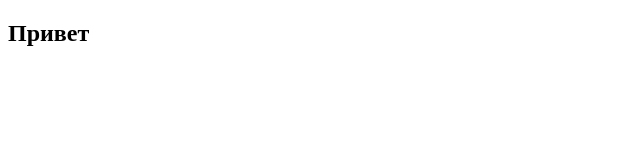
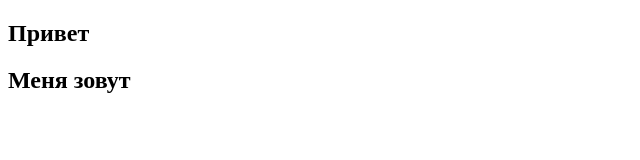
Before and after one commit to Sagaidak-Yevgeniy/Library, a plain HTML site: page index.html in a window 1280 px wide. Shown: the whole page, without its empty margins (0-640 px from the left). Drawn offline with Linux system fonts and the light colour scheme.

Commit message:
Я добавил функционал

```diff
--- a/index.html
+++ b/index.html
@@ -7,5 +7,6 @@
 </head>
 <body>
     <h2>Привет</h2>
+    <h2>Меня зовут</h2>
 </body>
 </html>
```
